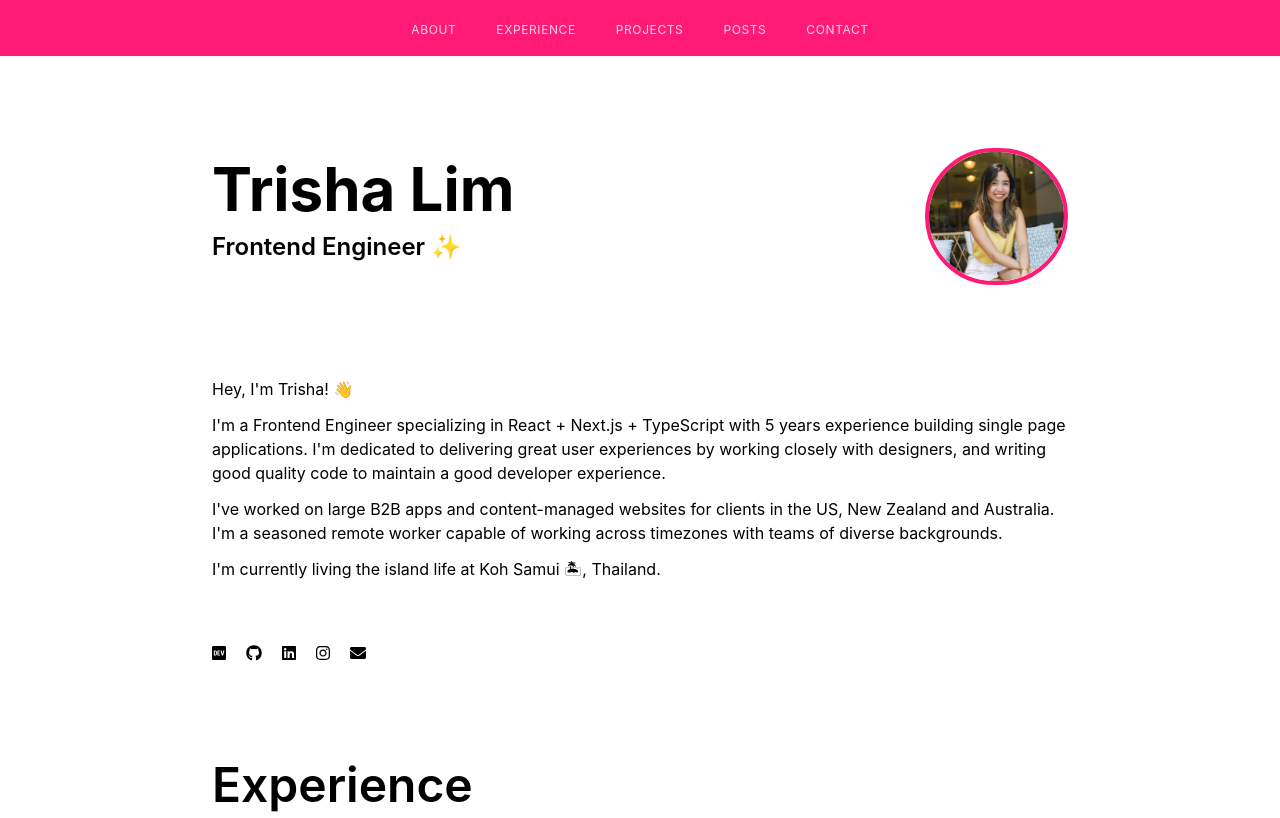
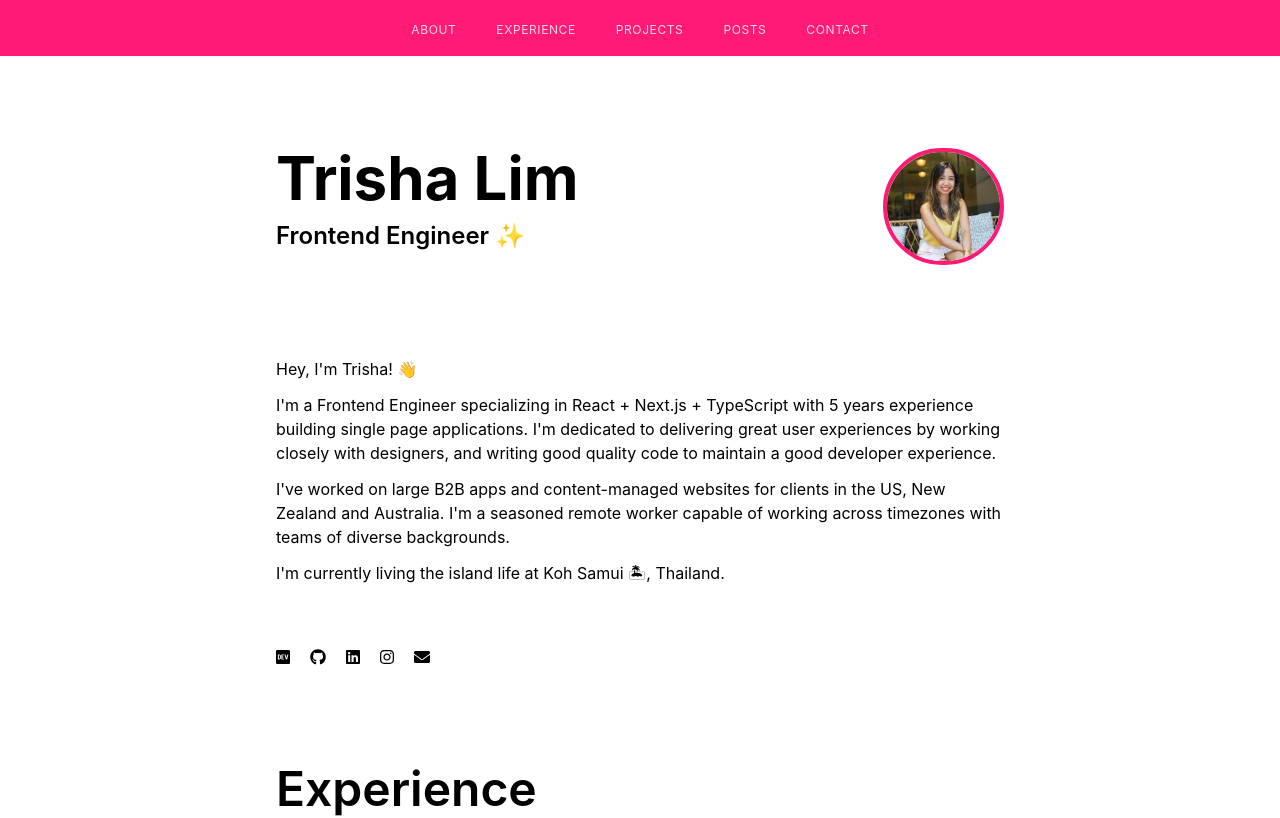
Before and after one commit to el-pol/nextjs-trishalim, a Next.js app: page / in a window 1280 px wide. Shown: the top 818 px of the page. Built offline with nearby package versions, Linux system fonts and the light colour scheme.

Commit message:
adjust page width

```diff
--- a/pages/index.tsx
+++ b/pages/index.tsx
@@ -289,7 +289,7 @@ const Home: NextPage = () => {
 
       <Header />
 
-      <main className="container p-5 lg:py-10 mx-auto max-w-4xl">
+      <main className="container p-5 lg:py-10 mx-auto max-w-3xl">
 
         <div className="flex w-full justify-between items-center flex-wrap flex-row-reverse md:flex-row mt-8">
           <div className="my-5 text-center md:text-left w-full md:w-10/12">
```
